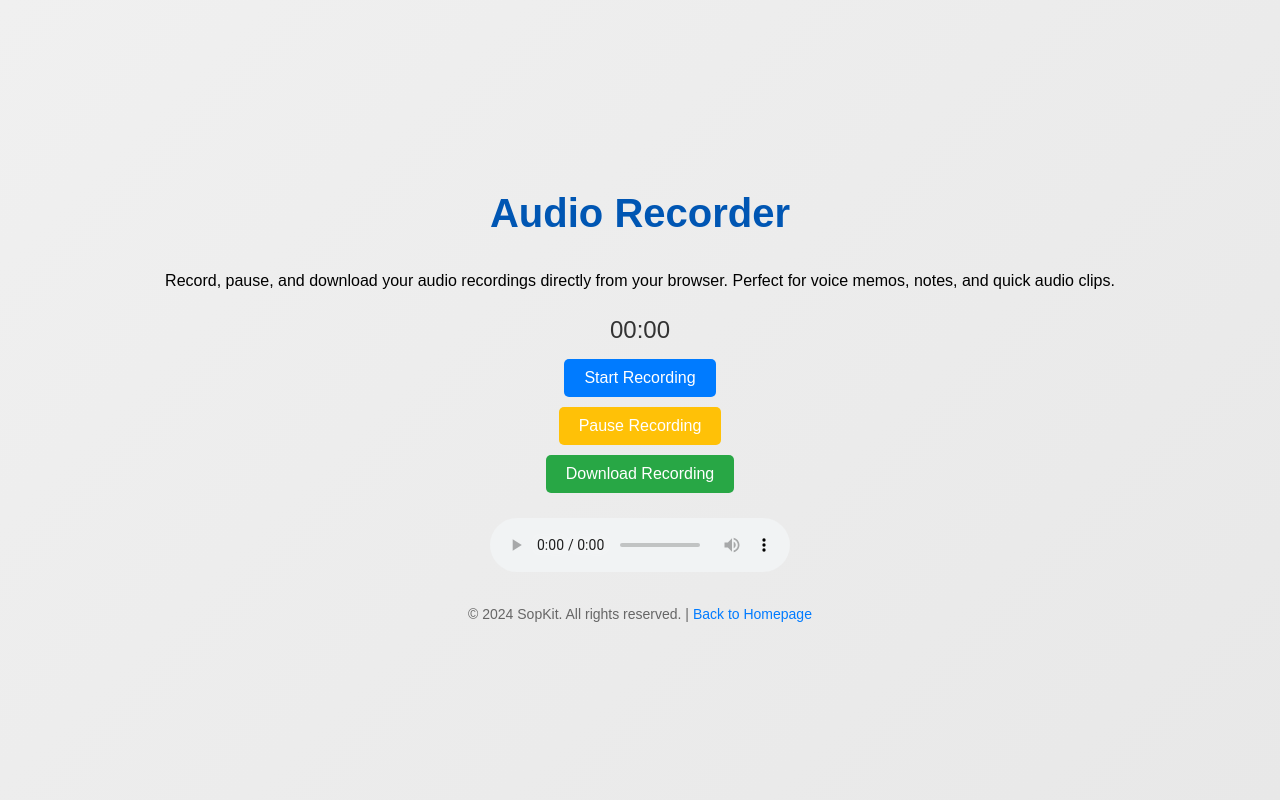
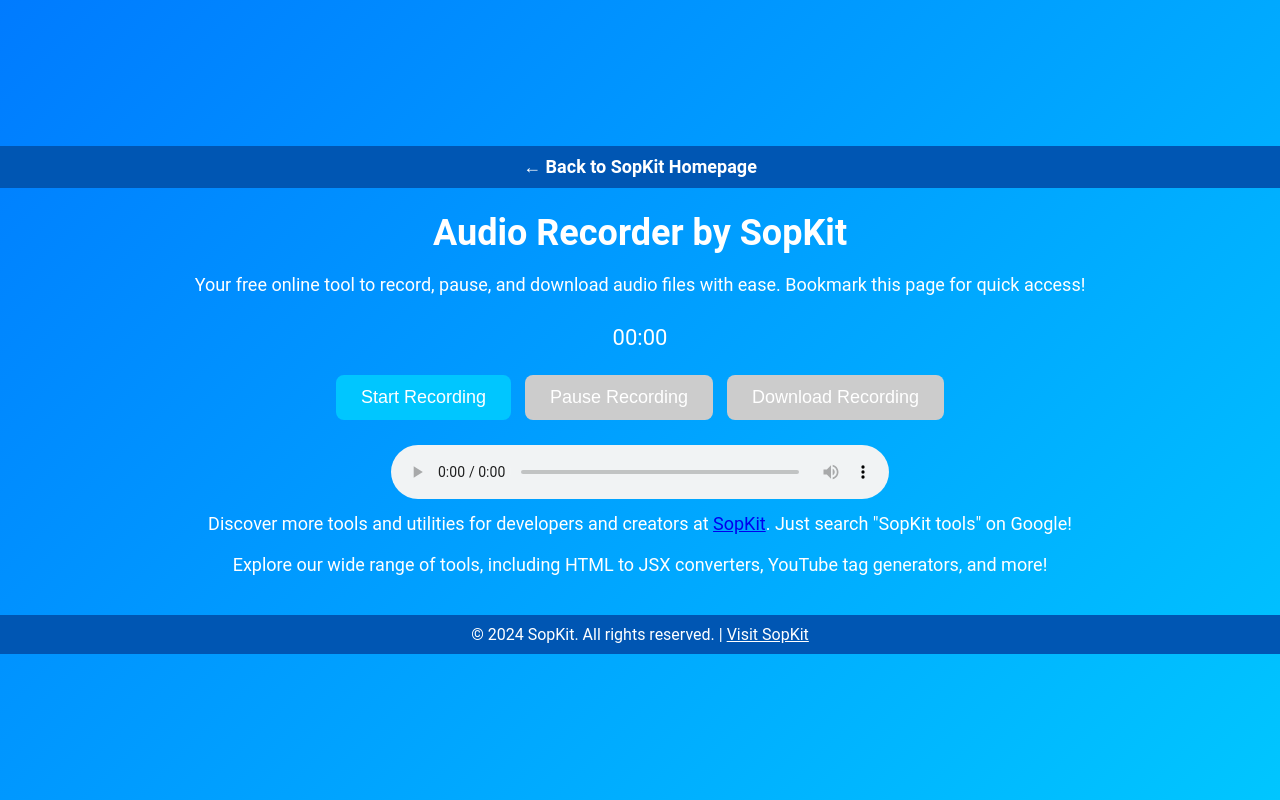
Before and after one commit to SopKit/audio-recorder, a plain HTML site: page index.html in a window 1280 px wide. Drawn offline with Linux system fonts and the light colour scheme.

Commit message:
Update index.html

```diff
--- a/index.html
+++ b/index.html
@@ -4,78 +4,73 @@
 <head>
     <meta charset="UTF-8">
     <meta name="viewport" content="width=device-width, initial-scale=1.0">
-    <meta name="description" content="Audio Recorder by SopKit: A free and simple tool to record, pause, and download audio recordings directly from your browser.">
-    <meta name="keywords" content="audio recorder, online audio recorder, voice recorder, record audio, download audio, browser recorder">
+    <meta name="description" content="Audio Recorder by SopKit: Record, pause, and download audio files easily. Bookmark this page for all your recording needs and discover more tools at SopKit.">
+    <meta name="keywords" content="audio recorder, record audio, online audio recording tool, SopKit tools, pause recording, download recording, free tools by SopKit">
     <meta name="author" content="SopKit">
-    <title>Audio Recorder | SopKit</title>
-
-    <!-- Open Graph Meta Tags -->
-    <meta property="og:title" content="Audio Recorder | SopKit">
-    <meta property="og:description" content="Record, pause, and download audio with our simple and free browser-based audio recorder. Perfect for quick audio recording needs.">
-    <meta property="og:type" content="website">
-    <meta property="og:url" content="https://sopkit.github.io/audio-recorder">
-    <meta property="og:image" content="https://cdn.statically.io/og/SopKit%20%20-%20Audio%20Recorder.png">
-
-    <!-- JSON-LD Structured Data -->
-    <script type="application/ld+json">
-    {
-      "@context": "https://schema.org",
-      "@type": "WebApplication",
-      "name": "Audio Recorder",
-      "url": "https://sopkit.github.io/audio-recorder",
-      "description": "Record audio online, pause, and download recordings easily with our free browser-based audio recorder.",
-      "creator": {
-        "@type": "Organization",
-        "name": "SopKit"
-      }
-    }
-    </script>
-
+    <title>Audio Recorder - SopKit</title>
     <style>
         body {
-            font-family: 'Arial', sans-serif;
+            font-family: 'Roboto', sans-serif;
+            margin: 0;
+            padding: 0;
             display: flex;
             flex-direction: column;
             align-items: center;
             justify-content: center;
-            height: 100vh;
-            margin: 0;
-            background: linear-gradient(135deg, #f0f0f0, #e8e8e8);
+            min-height: 100vh;
+            background: linear-gradient(135deg, #007BFF, #00C6FF);
+            color: #fff;
+        }
+
+        header {
+            width: 100%;
+            padding: 10px;
+            background-color: #0056b3;
+            text-align: center;
+        }
+
+        header a {
+            text-decoration: none;
+            color: #fff;
+            font-size: 18px;
+            font-weight: bold;
         }
 
         h1 {
-            color: #0056b3;
-            font-size: 2.5rem;
-            margin-bottom: 20px;
+            font-size: 36px;
+            margin-bottom: 10px;
+            text-align: center;
+        }
+
+        p {
+            text-align: center;
+            margin: 10px 0;
+            font-size: 18px;
+        }
+
+        .container {
+            text-align: center;
+        }
+
+        #timer {
+            font-size: 22px;
+            margin: 20px 0;
         }
 
         button {
             margin: 5px;
-            padding: 10px 20px;
-            font-size: 16px;
+            padding: 12px 25px;
+            font-size: 18px;
             cursor: pointer;
             border: none;
-            border-radius: 5px;
-            transition: all 0.3s ease;
+            border-radius: 8px;
+            background-color: #00c6ff;
+            color: #fff;
+            transition: all 0.3s;
         }
 
-        button:not(:disabled):hover {
-            transform: scale(1.1);
-        }
-
-        #startBtn {
-            background-color: #007bff;
-            color: white;
-        }
-
-        #pauseBtn {
-            background-color: #ffc107;
-            color: white;
-        }
-
-        #downloadBtn {
-            background-color: #28a745;
-            color: white;
+        button:hover {
+            background-color: #007BFF;
         }
 
         button:disabled {
@@ -83,46 +78,66 @@
             cursor: not-allowed;
         }
 
-        #timer {
-            font-size: 1.5rem;
-            margin: 10px 0;
-            color: #333;
-        }
-
         audio {
             margin-top: 20px;
+            width: 80%;
         }
 
         footer {
-            margin-top: 20px;
             text-align: center;
-            font-size: 14px;
-            color: #666;
+            margin-top: 30px;
+            padding: 10px 0;
+            background-color: #0056b3;
+            color: #fff;
+            width: 100%;
+        }
+
+        footer p {
+            margin: 0;
+            font-size: 16px;
         }
 
         footer a {
-            color: #007bff;
-            text-decoration: none;
-        }
-
-        footer a:hover {
+            color: #fff;
             text-decoration: underline;
         }
     </style>
+    <script type="application/ld+json">
+    {
+        "@context": "https://schema.org",
+        "@type": "WebApplication",
+        "name": "Audio Recorder - SopKit",
+        "description": "Online audio recorder to record, pause, and download audio files easily.",
+        "url": "https://sopkit.github.io/audio-recorder",
+        "author": {
+            "@type": "Organization",
+            "name": "SopKit"
+        }
+    }
+    </script>
 </head>
 
 <body>
-    <h1>Audio Recorder</h1>
-    <p>Record, pause, and download your audio recordings directly from your browser. Perfect for voice memos, notes, and quick audio clips.</p>
+    <header>
+        <a href="https://sopkit.github.io">← Back to SopKit Homepage</a>
+    </header>
 
-    <div id="timer">00:00</div>
-    <button id="startBtn">Start Recording</button>
-    <button id="pauseBtn" disabled>Pause Recording</button>
-    <button id="downloadBtn" disabled>Download Recording</button>
-    <audio id="audioPlayer" controls></audio>
+    <h1>Audio Recorder by SopKit</h1>
+    <p>Your free online tool to record, pause, and download audio files with ease. Bookmark this page for quick access!</p>
+
+    <div class="container">
+        <div id="timer">00:00</div>
+        <button id="startBtn">Start Recording</button>
+        <button id="pauseBtn" disabled>Pause Recording</button>
+        <button id="downloadBtn" disabled>Download Recording</button>
+        <audio id="audioPlayer" controls></audio>
+    </div>
+
+    <p>Discover more tools and utilities for developers and creators at <a href="https://sopkit.github.io">SopKit</a>. Just search "SopKit tools" on Google!</p>
+    <p>Explore our wide range of tools, including HTML to JSX converters, YouTube tag generators, and more!</p>
 
     <footer>
-        <p>© 2024 SopKit. All rights reserved. | <a href="https://sopkit.github.io">Back to Homepage</a></p>
+        <p>© 2024 SopKit. All rights reserved. | <a href="https://sopkit.github.io">Visit SopKit</a></p>
     </footer>
 
     <script>
@@ -154,7 +169,6 @@
 
         startBtn.addEventListener('click', async () => {
             if (!isRecording) {
-                // Start recording
                 const stream = await navigator.mediaDevices.getUserMedia({ audio: true });
                 mediaRecorder = new MediaRecorder(stream);
 
@@ -166,9 +180,8 @@
                     const audioBlob = new Blob(audioChunks, { type: 'audio/wav' });
                     const audioUrl = URL.createObjectURL(audioBlob);
                     audioPlayer.src = audioUrl;
+                    downloadBtn.disabled = false;
 
-                    // Enable download button
-                    downloadBtn.disabled = false;
                     downloadBtn.addEventListener('click', () => {
                         const a = document.createElement('a');
                         a.href = audioUrl;
@@ -183,7 +196,6 @@
                 startBtn.textContent = 'Stop Recording';
                 pauseBtn.disabled = false;
             } else {
-                // Stop recording
                 mediaRecorder.stop();
                 resetTimer();
                 isRecording = false;
@@ -194,13 +206,11 @@
 
         pauseBtn.addEventListener('click', () => {
             if (isPaused) {
-                // Resume recording
                 mediaRecorder.resume();
                 timerInterval = setInterval(updateTimer, 1000);
                 pauseBtn.textContent = 'Pause Recording';
                 isPaused = false;
             } else {
-                // Pause recording
                 mediaRecorder.pause();
                 clearInterval(timerInterval);
                 pauseBtn.textContent = 'Resume Recording';
```
